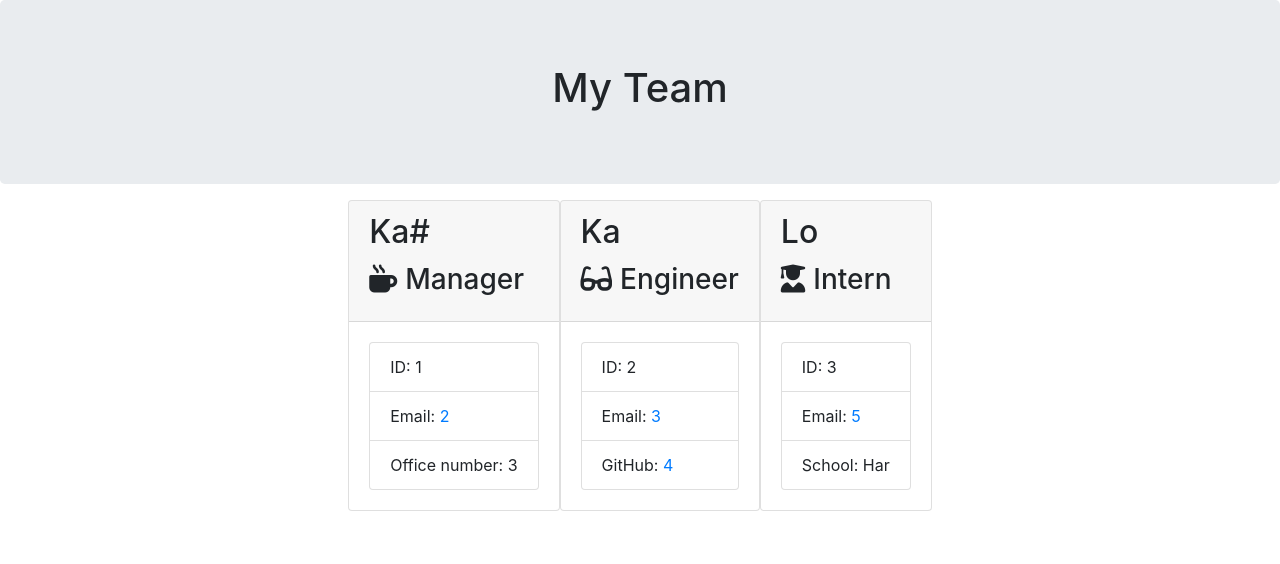
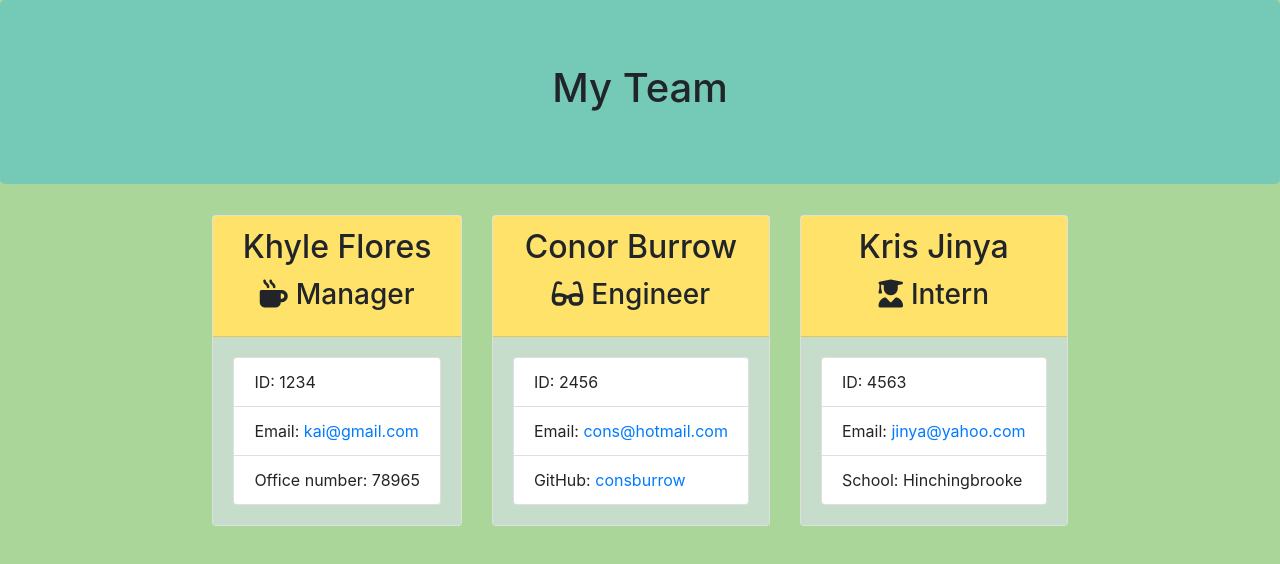
Before and after one commit to khyleflores/team-profile-generator, a website: page starter/output/team.html in a window 1280 px wide. Drawn offline with nearby package versions, Linux system fonts and the light colour scheme.

Commit message:
Added css and READme file

```diff
--- a/starter/src/page-template.js
+++ b/starter/src/page-template.js
@@ -93,7 +93,7 @@ module.exports = team => {
     <title>My Team</title>
     <link rel="stylesheet" href="https://stackpath.bootstrapcdn.com/bootstrap/4.3.1/css/bootstrap.min.css"
         integrity="sha384-ggOyR0iXCbMQv3Xipma34MD+dH/1fQ784/j6cY/iJTQUOhcWr7x9JvoRxT2MZw1T" crossorigin="anonymous">
-    <link rel="stylesheet" href="style.css">
+    <link rel="stylesheet" href="/starter/src/style.css">
     <script src="https://kit.fontawesome.com/c502137733.js"></script>
 </head>
 
--- /dev/null
+++ b/starter/src/style.css
@@ -0,0 +1,24 @@
+.team-heading{
+    background-color: #75c9b7;
+}
+
+body{
+    background-color: #abd699;
+}
+
+.employee-card{
+    background-color: white;
+    margin: 15px;
+}
+
+.card-header{
+    background-color: #ffe26a;
+}
+
+.card-body {
+    background-color: #c7ddcc;
+}
+
+.card-title{
+    text-align: center;
+}
```
Also changed, not shown: README.md, assets/14-object-oriented-programming-challenge-demo.png (deleted), assets/screenshot-1.png (added), assets/screenshot-2.png (added), assets/screenshot-3.png (added), assets/screenshot-4.png (added), starter/output/team.html.
